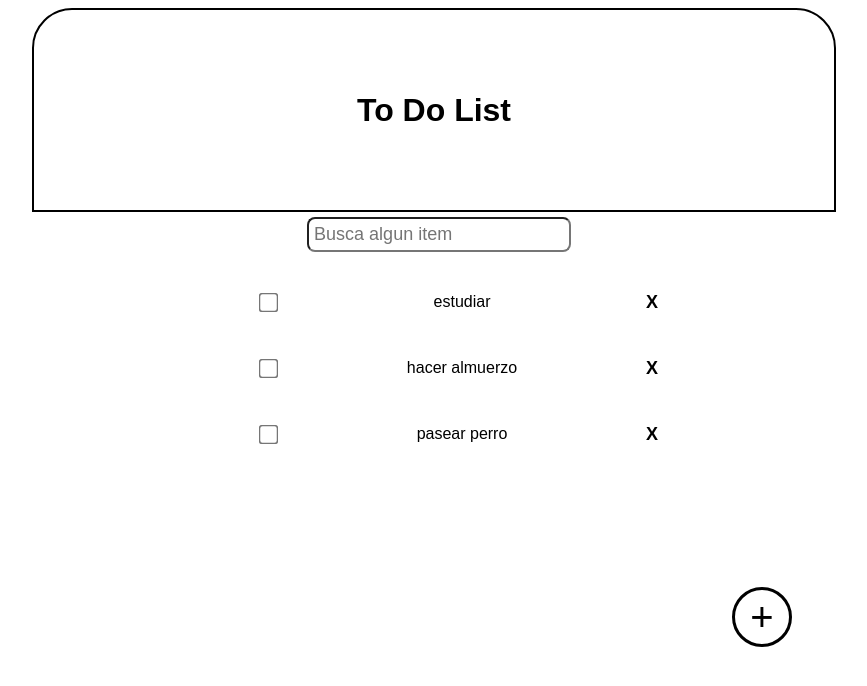
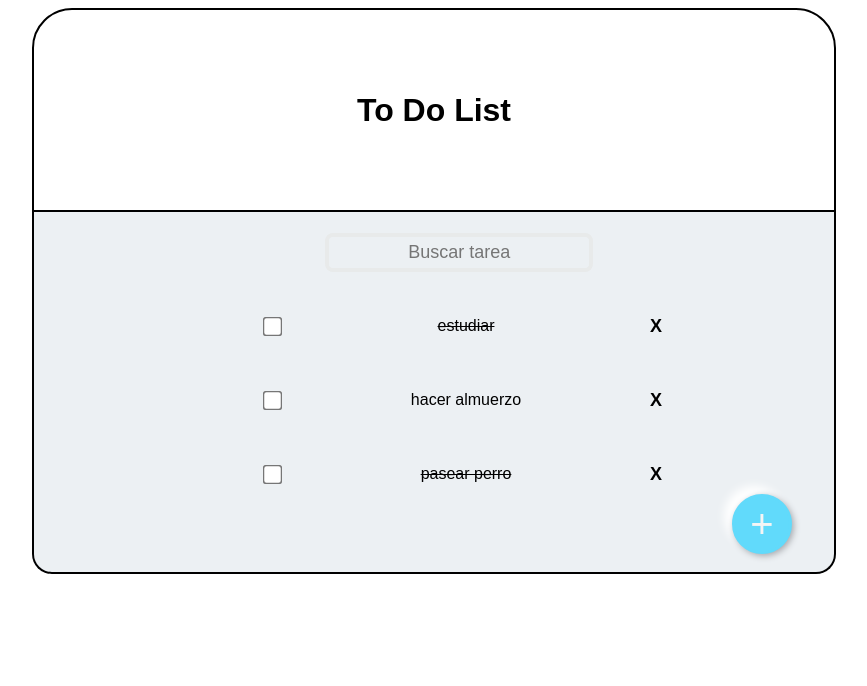
Before and after one commit to XnicolasG/ToDo-App, a React (Create React App) app: page / in a window 1280 px wide. Shown: the top 686 px of the page, without its empty margins (206-1073 px from the left). Built offline with nearby package versions, Linux system fonts and the light colour scheme.

Commit message:
Logica inicial agregada, arreglo de estilos

```diff
--- a/src/App.js
+++ b/src/App.js
@@ -18,10 +18,10 @@ function App() {
     <>
       <div className='container'>
         <ToDoCounter />
+        <ToDoList>
         <ToDoSearch />
-        <ToDoList>
           {ToDos.map(todo => (
-            <ToDoItem key={todo.text} text={todo.text} />
+            <ToDoItem key={todo.text} text={todo.text} completed={todo.completed}/>
           ))}
         </ToDoList>
         <ToDoButton />
--- a/src/components/ToDoButton.jsx
+++ b/src/components/ToDoButton.jsx
@@ -2,7 +2,14 @@ import React from 'react'
 import '../styles/App.css'
 
 export default function ToDoButton() {
+  const ClickModal = () => {
+    console.warn('aca aprecera un modal');
+  }
   return (
-    <button className='addButton' title='Agregar'>+</button>
+    <button className='addButton' title='Agregar'
+      onClick={ClickModal}
+    >
+      +
+    </button>
   )
 }
--- a/src/components/ToDoItem.jsx
+++ b/src/components/ToDoItem.jsx
@@ -2,11 +2,17 @@ import React from 'react'
 import '../styles/App.css'
 
 export default function ToDoItem(props) {
+  const OnCompleteTask =()=>{
+    alert('completaste ' + props.text)
+  };
+  const OnDeleteTask =()=>{
+    alert('Borraste ' + props.text)
+  }
   return (
     <li className='contItem'>
-      <input type="checkbox" name="" id="checkItem"  />
-      <p >{props.text}</p>
-      <span className='eraseItem' >X</span>
+      <input type="checkbox" name="" id="checkItem" onClick={OnCompleteTask} />
+      <p className={`toDoCheck ${props.completed && 'toDoUndo'}`} >{props.text}</p>
+      <span className='eraseItem' onClick={OnDeleteTask}>X</span>
     </li>
   );
 }
--- a/src/components/ToDoSearch.jsx
+++ b/src/components/ToDoSearch.jsx
@@ -1,10 +1,23 @@
-import React from 'react'
+import React, {useState} from 'react'
 import '../styles/App.css'
 
 export default function ToDoSearch() {
+const [search, setSearch] = useState('');
+
+ const OnSearch = (e) =>{
+  setSearch(e.target.value);
+  }
   return (
+    <>
     <div className='contSearch'>
-      <input className='search' placeholder="Busca algun item" />
+      <input className='search'
+      placeholder="Buscar tarea"
+      value={search}
+      onChange={OnSearch} />
     </div>
+    <p>
+      {search}
+    </p>
+      </>
   );
 }
--- a/src/styles/App.css
+++ b/src/styles/App.css
@@ -1,3 +1,8 @@
+:root{
+  --backGround :#ecf0f3 ;
+  --darkShadow:#a7aaaf;
+  --lightShadow:#fff;
+}
 .App {
   text-align: center;
 }
@@ -66,38 +71,70 @@ body{
   padding: 5px;
   display: grid;
   justify-content: center;
+  margin-bottom: 4%;
 }
 .search{
   width: 250px;
   border-radius: 8px;
+  cursor: pointer;
+  background: #ffffff;
   padding: 2%;
   font-size: 18px;
+  border: #e8eaea 4px solid;
+  outline: none;
+  background: transparent;
+  transition: all 1s ease;
 }
+.search::placeholder{
+  text-align: center;
+}
+.search:focus{
+  outline: none;
+  border: #f0f5f8 4px solid;
+  box-shadow: inset 1px 5px 8px var(--darkShadow), inset -27.93px -27.93px 20px var(--lightShadow);
+}
+
 /* list */
 .contList{
-  width: 700px;
-  height: 350px;
+  width: 800px;
+  height: 360px;
   display: grid;
   justify-self: center;
   justify-content: center;
+  border: 2px black solid;
+  border-top: none;
+  border-radius: 0 0 20px 20px;
+  background-color: #ecf0f3;
 }
 /* item */
 
 .contItem{
   display: flex;
   align-items: center;
+  cursor: pointer;
   width: 400px;
-  padding: 1%;
+  padding: 2%;
   justify-content: space-between;
   margin-bottom: 2%;
+  transition: all 1s ease;
 }
-
+.contItem:hover{
+  transform: scale(1.1);
+  box-shadow: 2px 2px 6px #a7aaaf, -8px -8px 10px  #fff;
+  border-radius: 10px;
+  transition: transform 2s ease-out ;
+}
 .contItem input[type="checkbox"]{
   cursor: pointer;
   transform: scale(1.5);
   accent-color: rgb(40, 141, 40);
 }
-
+.toDoCheck{
+  text-decoration: line-through;
+}
+.toDoUndo{
+  text-decoration: none;
+}
 .eraseItem{
   font-weight: bolder;
   font-size: 18px;
@@ -111,14 +148,16 @@ body{
   border-radius: 50px;
   width: 60px;
   height: 60px;
-  background: transparent;
+  background: #61dafb;
+  color: whitesmoke;
   font-size: 40px;
   font-weight: 400;
-  border: solid black 3px;
+  border: solid #61dafb 3px;
   position: relative;
   left: 700px;
-  bottom: 20px;
-
+  bottom: 80px;
+  box-shadow: 2px 2px 6px #a7aaaf, -8px -8px 10px  #fff;
+  transition: all 1s;
 }
 .addButton:hover{
   transform: rotate(180deg);
```
